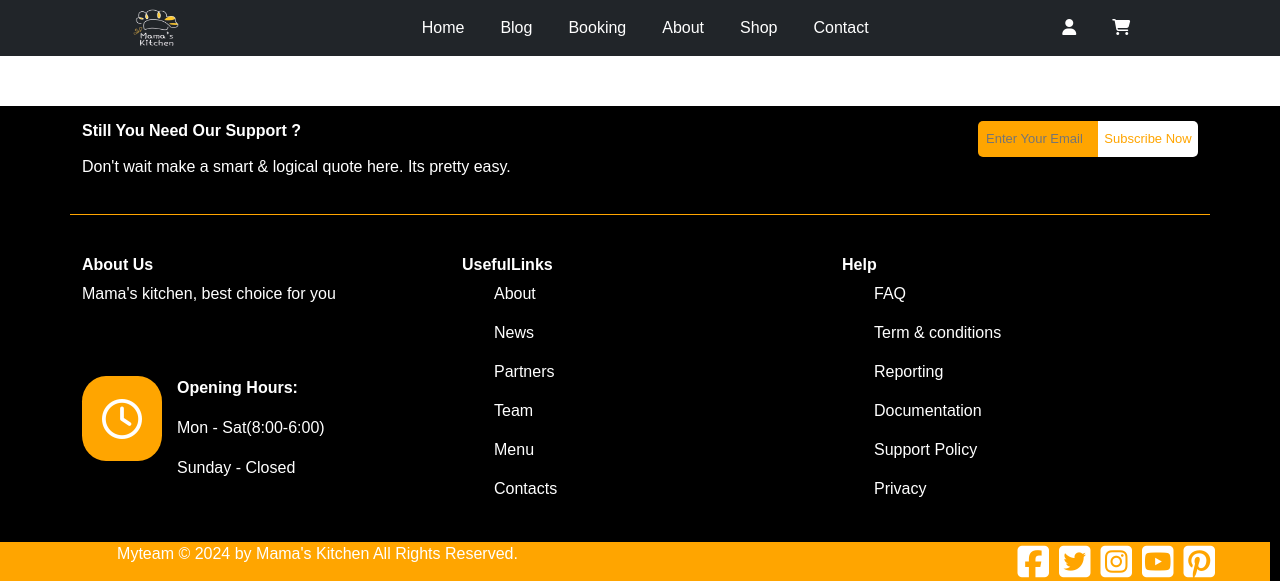
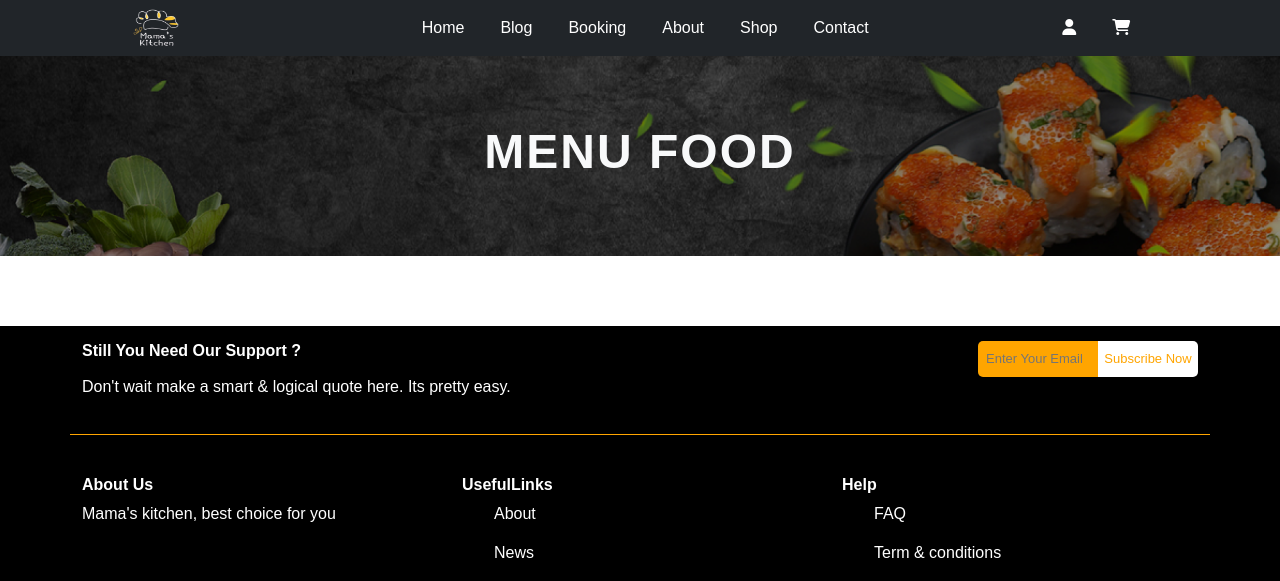
Before and after one commit to TranHoangXuanNguyen/PHP_WebBasicProject, a PHP site: the page made by app/views/MenuFood.php in a window 1280 px wide. Shown: the top 581 px of the page. Run offline with PHP 8.4, Linux system fonts and the light colour scheme; the template is opened without the code that fills it, so the values that code supplies are empty.

Commit message:
Be_update_menu-food

```diff
--- a/app/assets/css/detailFood.css.php
+++ b/app/assets/css/detailFood.css.php
@@ -107,6 +107,7 @@
         background-color: #e68900;
         transform: scale(1.05);
     }
+
     .btn-add-to-cart:active {
         transform: scale(0.95);
     }
@@ -122,7 +123,7 @@
     }
 
     .Desc-title,
-            .food-relevant{
+    .food-relevant {
         font-size: 1.5rem;
         font-weight: bold;
         background: linear-gradient(90deg, #ff9800, #ffa726);
--- a/app/models/MenuFoodModel.php
+++ b/app/models/MenuFoodModel.php
@@ -13,6 +13,7 @@
                 SELECT
                     categories.categoryId,
                     categories.categoryName AS category,
+                    fooditems.foodId,
                     fooditems.foodName AS item,
                     fooditems.price,
                     fooditems.foodImg AS image_url
--- a/app/views/MenuFood.php
+++ b/app/views/MenuFood.php
@@ -8,11 +8,27 @@
     <link href="https://cdn.jsdelivr.net/npm/bootstrap@5.0.2/dist/css/bootstrap.min.css" rel="stylesheet" integrity="sha384-EVSTQN3/azprG1Anm3QDgpJLIm9Nao0Yz1ztcQTwFspd3yD65VohhpuuCOmLASjC" crossorigin="anonymous">
     <link rel="stylesheet" href="https://cdnjs.cloudflare.com/ajax/libs/font-awesome/6.7.1/css/all.min.css">
     <style>
-        /* .menu-banner{
+        .menu-banner {
+            position: relative;
             width: 100%;
-            height: 100px;
-            padding: 0px;
-        } */
+            height: 200px;
+            margin-bottom: 20px;
+        }
+
+        .banner-image {
+            object-fit: cover;
+            width: 100%;
+            height: 100%;
+            filter: brightness(0.6);
+        }
+
+        .banner-title {
+            font-size: 3rem;
+            font-weight: bold;
+            text-transform: uppercase;
+            letter-spacing: 2px;
+        }
+
         .menufood {
             padding-left: 150px;
             padding-top: 50px;
@@ -106,13 +122,13 @@
 </head>
 
 <body>
-    <?php
+<?php
     require_once("app/components/header.php");
     ?>
-    <!-- <div class="menu-banner">
-                <h1 class="">MENU FOOD</h1>
-                <img src="https://images.pexels.com/photos/17320991/pexels-photo-17320991/free-photo-of-a-bowl-of-soup-with-shrimp-lime-and-herbs.jpeg?auto=compress&cs=tinysrgb&w=600" alt="">
-    </div> -->
+    <div class="menu-banner d-flex align-items-center justify-content-center position-relative">
+        <img src="\app\assets\img\Shop List.png " alt="Menu Banner" class="w-100 h-100 banner-image">
+        <h1 class="position-absolute text-light text-center banner-title">MENU FOOD</h1>
+    </div>
     <div class="menufood container">
         <?php if (isset($data) && is_array($data) && !empty($data)): ?>
             <?php
@@ -141,7 +157,7 @@
                         ?>
                             <div class="nameFood">
                                 <div class="row-content d-flex justify-content-between">
-                                    <div class="item"><a href=""><?php echo htmlspecialchars($item['item'] ?? 'No Name'); ?></a></div>
+                                    <div class="item"><a href='<?php echo '/detail/show/' . $item['foodId'] ?>'><?php echo htmlspecialchars($item['item'] ?? 'No Name'); ?></a></div>
                                     <div class="price"><?php echo htmlspecialchars($item['price'] ?? '0.00'); ?></div>
                                 </div>
                             </div>
```
Lines whose indentation alone changed are shown as unchanged.
